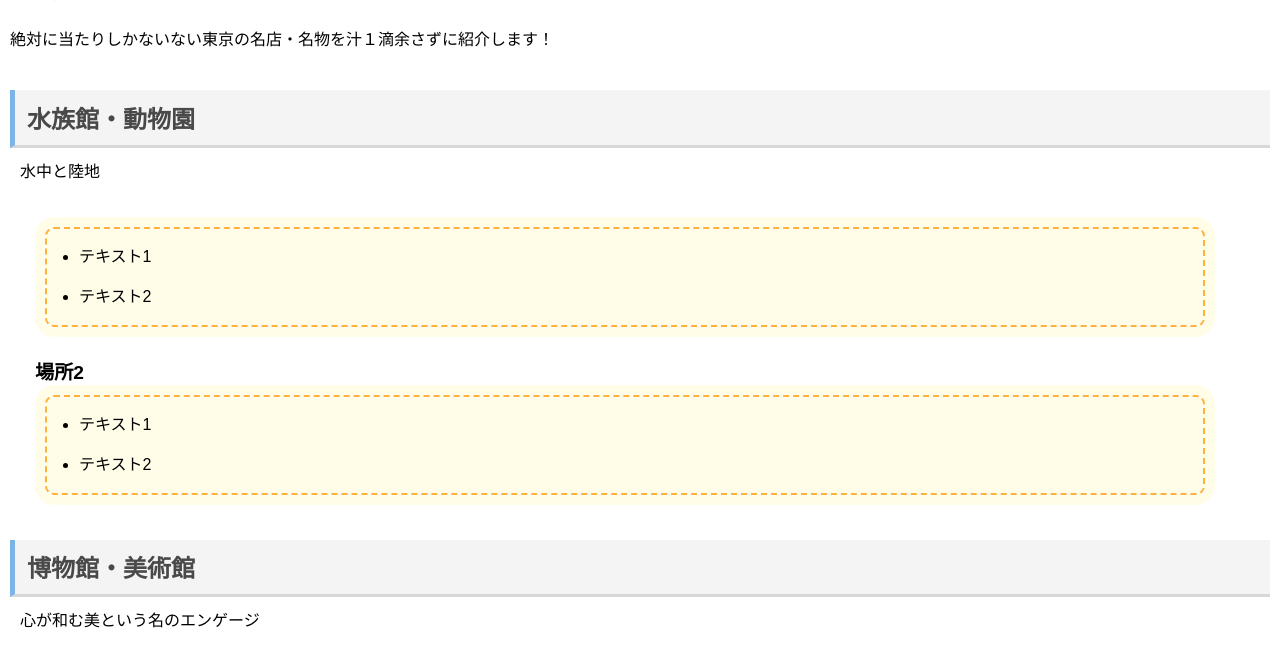
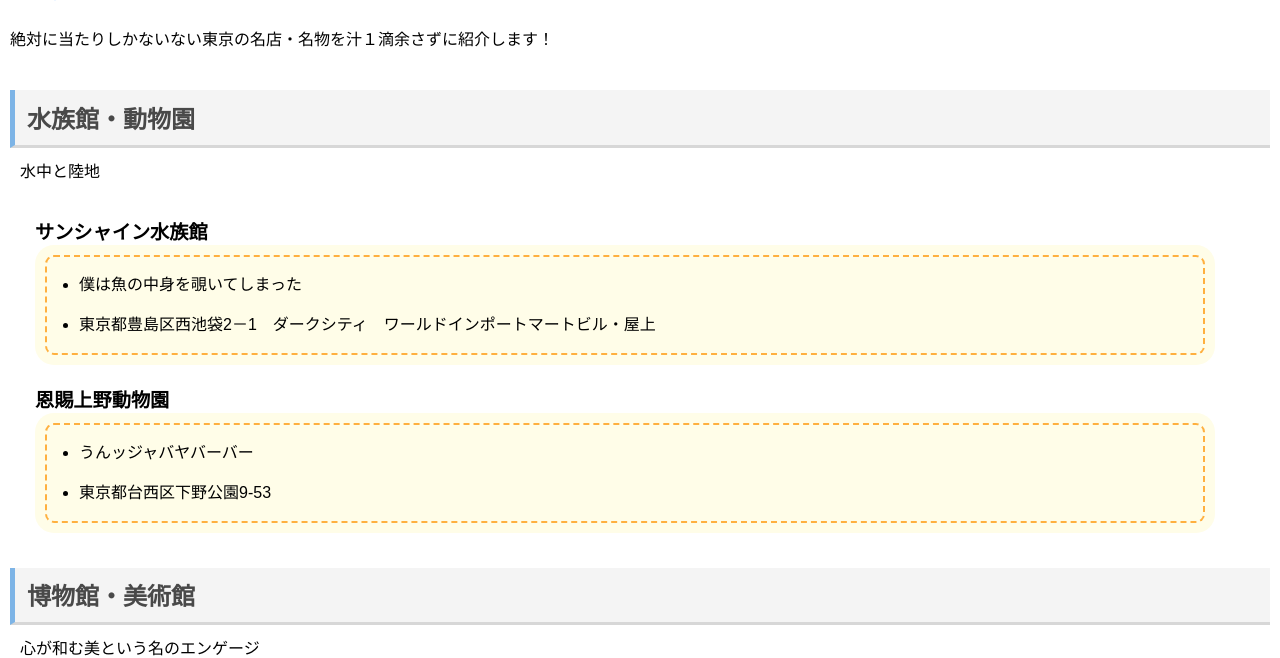
Before and after one commit to hw18a075/tokyo02, a plain HTML site: page index.html in a window 1280 px wide. Shown: the part 108-766 px from the top of the page. Drawn offline with Linux system fonts and the light colour scheme.

Commit message:
水族館と動物園のところを変更しました。

```diff
--- a/index.html
+++ b/index.html
@@ -21,18 +21,18 @@
     <p>水中と陸地</p>
 
     <dl>
-        <dt></dt>
+        <dt>サンシャイン水族館</dt>
         <dd>
             <ul>
-                <li>テキスト1</li>
-                <li>テキスト2</li>
+                <li>僕は魚の中身を覗いてしまった</li>
+                <li>東京都豊島区西池袋2－1　ダークシティ　ワールドインポートマートビル・屋上</li>
             </ul>
         </dd>
-        <dt>場所2</dt>
+        <dt>恩賜上野動物園</dt>
         <dd>
             <ul>
-                <li>テキスト1</li>
-                <li>テキスト2</li>
+                <li>うんッジャバヤバーバー</li>
+                <li>東京都台西区下野公園9-53</li>
             </ul>
         </dd>
     </dl>
```
